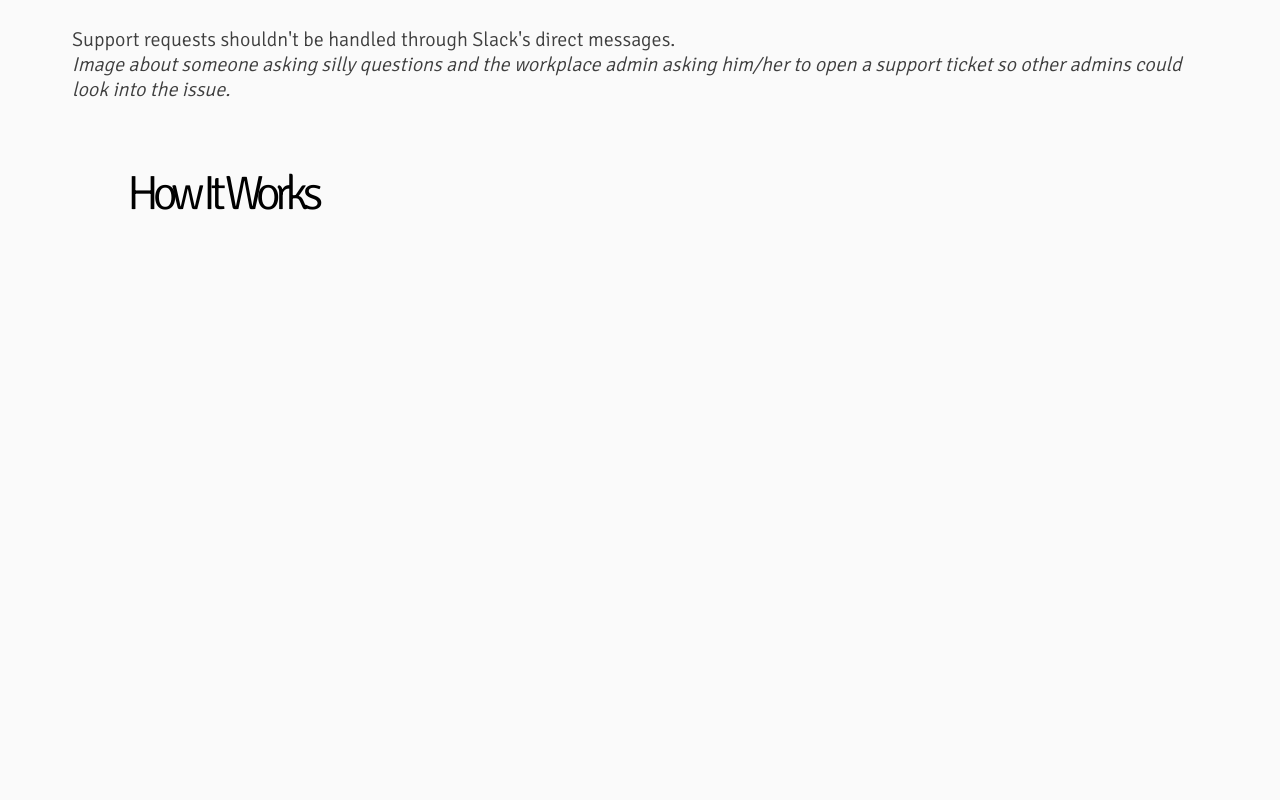
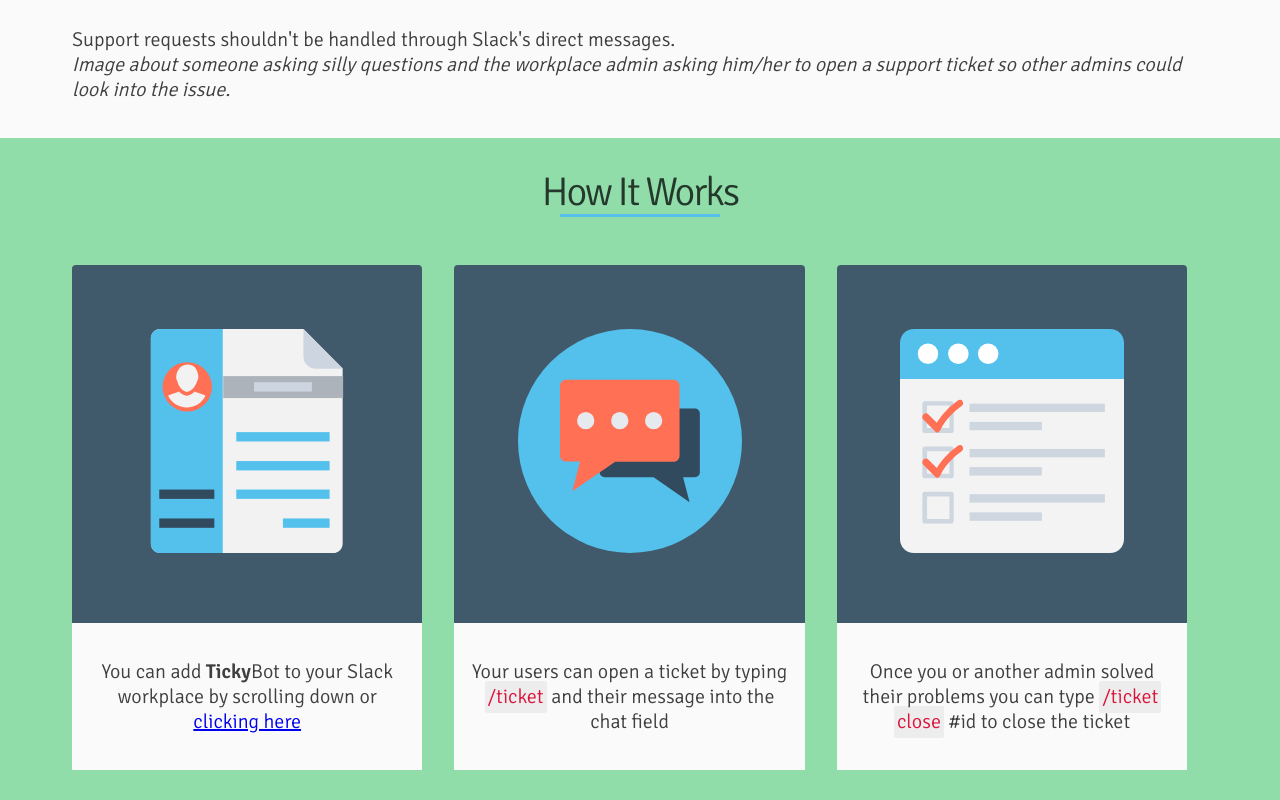
Before and after one commit to chingu-voyages/v10-toucans-team-02, a plain HTML site: page index.html in a window 1280 px wide. Shown: the part 740-1540 px from the top of the page. Before the commit the page ends 990 px from the top, so only its background shows below. Drawn offline with Linux system fonts and the light colour scheme.

Commit message:
feat: add how it works section

```diff
--- a/index.html
+++ b/index.html
@@ -148,9 +148,41 @@
 
             <section class="page" id="howitworks">
                 <div class="container container-flex">
-                    <div class="description">
-                        <h1 class="section-title">How It Works</h1>
+                    <h3 class="page__title reveal-item reveal-item--visible">
+                        How It Works
+                    </h3>
+
+                    <div class="columns left-column">
+                        <div>
+                            <img class="column-image" src="./src/assets/slack-profile.svg" alt="profile icon">
+                        </div>
+                        <div class="column-description">
+                            <p>
+                                You can add <strong>Ticky</strong>Bot to your Slack workplace by scrolling down or <a href="#cta">clicking here</a>
+                            </p>
+                        </div>
                     </div>
+                    <div class="columns middle-column">
+                        <div>
+                            <img class="column-image" src="./src/assets/chat.svg" alt="chat icon">
+                        </div>
+                        <div class="column-description">
+                            <p>
+                                Your users can open a ticket by typing <span class="column-span">/ticket</span> and their message into the chat field
+                            </p>
+                        </div>
+                    </div>
+                    <div class="columns right-column">
+                        <div>
+                            <img class="column-image" src="./src/assets/list.svg" alt="list icon">
+                        </div>
+                        <div class="column-description">
+                            <p>
+                                Once you or another admin solved their problems you can type <span class="column-span">/ticket</span> <span class="column-span">close</span> #id to close the ticket
+                            </p>
+                        </div>
+                    </div>
+
                 </div>
             </section>
         </main>
--- a/src/css/index.css
+++ b/src/css/index.css
@@ -110,7 +110,6 @@ main{
     margin: 0;
 }
 
-<<<<<<< HEAD
 .hero_description strong{
     color: rgba(0, 0, 0, .65);
 }
@@ -211,7 +210,6 @@ img{
     max-width: 400px;
     width: 100%;
 }
-=======
 
 
 #howitworks{
@@ -237,4 +235,40 @@ img{
     margin: 0;
 }
 
->>>>>>> 937aa680fe69ceaf798aecaa47baee36b282c609
+.columns {
+    display:flex;
+    margin: 16px;
+    width: 30%;
+    min-width: 341px;
+    background-color: #40596b;
+    text-align: center;
+    flex-direction: column;
+    box-sizing: border-box;
+    border-radius: 4px;
+    align-self: stretch;
+}
+
+.column-image {
+    width: 100%;
+    max-width: 224px;
+    height: auto;
+    margin: 4rem 0;
+  }
+
+  .column-description {
+    background-color: #fafafa;
+    height:auto;
+    display: block;
+    padding: 1rem;
+    text-align: center;
+    margin: 0;
+    font-size: 1.25rem;
+}
+
+.column-span {
+    background-color: rgba(0,0,0,.05);
+    border-radius: 2px;
+    color: crimson;
+    margin: 0;
+    padding: .2rem;
+}
```
Also changed, not shown: src/assets/chat.svg (added), src/assets/list.svg (added), src/assets/slack-profile.svg (added).
